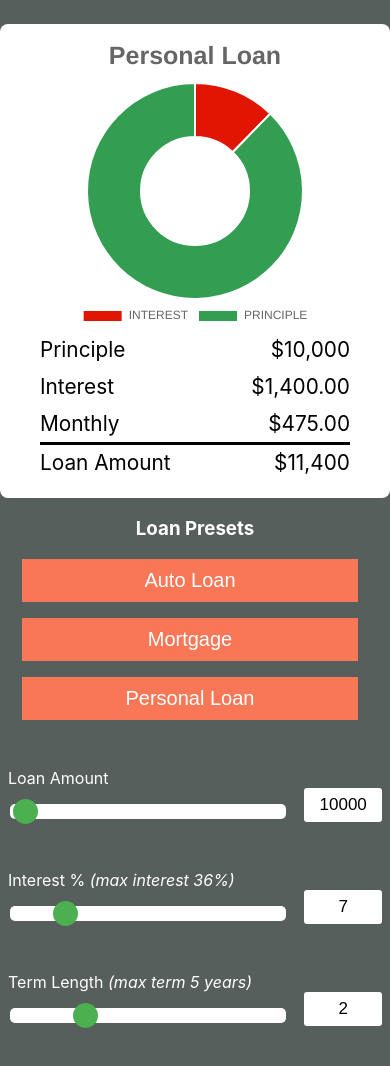
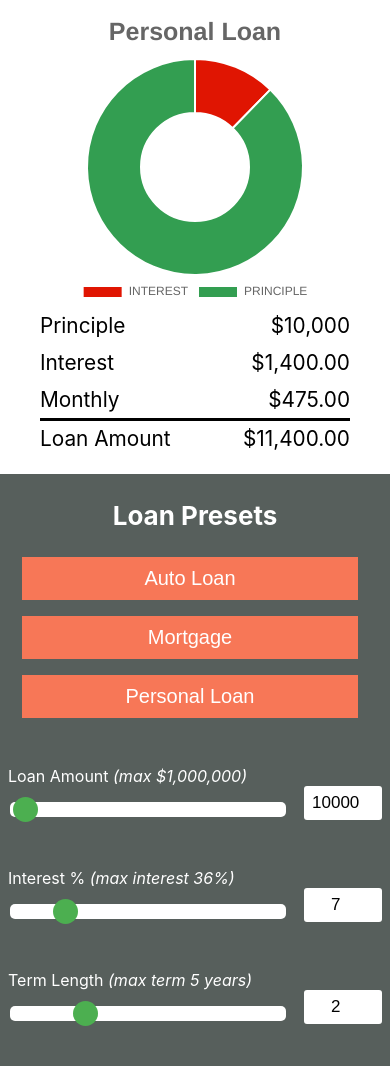
Before and after one commit to raulthedeveloper/loan_calculator, a React (Create React App) app: page / in a window 390 px wide. Shown: the top 1066 px of the page. Built offline with nearby package versions, Linux system fonts and the light colour scheme.

Commit message:
completed version 1

```diff
--- a/public/index.html
+++ b/public/index.html
@@ -6,8 +6,8 @@
     <meta name="viewport" content="width=device-width, initial-scale=1" />
     <meta name="theme-color" content="#000000" />
     <meta
-      name="description"
-      content="Web site created using create-react-app"
+      name="Loan Calculator"
+      content="This web application is used for calculating different types of loans"
     />
     <link rel="apple-touch-icon" href="%PUBLIC_URL%/logo192.png" />
     <!--
@@ -24,7 +24,7 @@
       work correctly both with client-side routing and a non-root public URL.
       Learn how to configure a non-root public URL by running `npm run build`.
     -->
-    <title>React App</title>
+    <title>Loan Calculator</title>
   </head>
   <body>
     <noscript>You need to enable JavaScript to run this app.</noscript>
--- a/src/App.css
+++ b/src/App.css
@@ -21,6 +21,13 @@
         width: initial;
         height: initial;
         padding: .5rem;
+        padding-top: 0;
+        margin-top: 0;
+
+    }
+    .col{
+        max-height: initial;
+        min-height: initial;
     }
 }
 
@@ -28,6 +35,7 @@
     min-width: 50%;
     display: flex;
     justify-content: center;
+    max-height: 800px;
 }
 
 .app{
--- a/src/App.js
+++ b/src/App.js
@@ -1,7 +1,7 @@
 import './App.css';
 import Controls from "./components/Controls/Controls"
 import Display from "./components/Display/index"
-import { useState, useEffect } from 'react'
+import { useState } from 'react'
 
 
 
@@ -9,33 +9,28 @@ import { useState, useEffect } from 'react'
 
 
 function App() {
-
+// Sets up component state
 let [term,setTerm] = useState(Number)
 let [ amount, setAmount ] = useState(Number)
 let [ interest, setInterest ] = useState(Number)
 let [ loanType, setLoanType ] = useState(String)
 
 
-
+// updateData is passed to Controls component in order to get values to set to local state
 function updateData(term,amount,interest){
   setTerm(term)
   setAmount(amount)
   setInterest(interest)
 
+
+}
+
+// function is passed to controls to get loanType string from Controls component
+function updateLoanType(loanType){
+  setLoanType(loanType)
 }
 
 
-
-useEffect(() =>{
-  setTerm(term)
-  setAmount(amount)
-  setInterest(interest)
-  // eslint-disable-next-line
-},[])
-
-function updateLoanType(loanType){
-  setLoanType(loanType)
-}
 
   return (
     <div className="App">
--- a/src/components/Controls/Controls.js
+++ b/src/components/Controls/Controls.js
@@ -20,6 +20,7 @@ export default class Controls extends Component {
         this.changeInterest = this.changeInterest.bind(this)
     }
 
+    // Set initial State on startup
     componentDidMount(){
         this.setState({
             term:2,
@@ -30,7 +31,7 @@ export default class Controls extends Component {
 
 
 
-
+    // change methods set state from child and send state to parent with updateData prop.
     changeAmount = amount => this.setState({
         amount
     },()=> this.props.updateData(this.state.term,this.state.amount,this.state.interest))
@@ -44,7 +45,7 @@ export default class Controls extends Component {
     },()=> this.props.updateData(this.state.term,this.state.amount,this.state.interest))
 
 
-
+//Sets max values and loantype string to parent (App.js) to be sent to Display component for consumption
     loanPreset(termMax,interestMax,loanType){
         this.setState({
             termMax,
--- a/src/components/Controls/Sliders.js
+++ b/src/components/Controls/Sliders.js
@@ -7,18 +7,29 @@ import './controls.css'
 
 export default function Sliders(props) {
 
+let {interestMax,termMax,interest,term,amount } = props.data
+
+// Contraints wont let user input values higher than maximum
+let interestConstraint = interest >= interestMax ? interestMax : interest
+let termConstraint = term >= termMax ? termMax : term
 
 
-let {interestMax,termMax,interest,term,amount } = props.data
-
-
+//   Change amount method is sent to slider componenent and value
+//   from sliders and input is sent to the parent (Control component) with change methods
 
 function changeAmount(e){
-      props.changeAmount(e.target.value)
+    if(e.target.value < 0){
+        props.changeAmount(1)
+    }else{
+        props.changeAmount(e.target.value)
+    }
+
 }
 
 function changeInterest(e){
-    if(e.target.value >= interestMax){
+    if(e.target.value < 0){
+        props.changeInterest(1)
+    }else if(e.target.value >= interestMax){
         props.changeInterest(interestMax)
     }else{
         props.changeInterest(e.target.value)
@@ -28,7 +39,10 @@ function changeInterest(e){
 }
 
 function changeTerm(e){
-    if(e.target.value >= termMax){
+    if(e.target.value < 0){
+        props.changeInterest(1)
+    }
+   else if(e.target.value >= termMax){
         props.changeTerm(termMax)
     }else{
         props.changeTerm(e.target.value)
@@ -39,26 +53,27 @@ function changeTerm(e){
 
     return (
         <div>
-            <label>Loan Amount</label>
+            <label>Loan Amount <span><em>(max $1,000,000)</em></span></label>
             <div className="slidecontainer">
+
                 <input type="range" min="1" max="1000000" value={amount} className="slider" onChange={(e)=>changeAmount(e)} id="myRange"/>
-                <input type="text" value={amount} className="text-field" onChange={e =>changeAmount(e)} />
+                <input type="number" value={amount} className="text-field" onChange={e =>changeAmount(e)} />
 
                 </div>
                 <label>Interest % <span><em>(max interest {interestMax}%)</em></span></label>
                 <div className="slidecontainer">
 
-                <input type="range" min="1" max={interestMax.toString()} value={interest > interestMax ? interestMax : interest} className="slider" onChange={e => changeInterest(e)} id="myRange"/>
+                <input type="range" min="1" max={interestMax.toString()} value={interestConstraint} className="slider" onChange={e => changeInterest(e)} id="myRange"/>
 
-                <input type="text" value={interest > interestMax ? interestMax : interest} className="text-field" onChange={e => changeInterest(e)}/>
+                <input type="number" value={interestConstraint} className="text-field" onChange={e => changeInterest(e)}/>
 
                 </div>
                 <label>Term Length <span><em>(max term {termMax} years)</em></span></label>
                 <div className="slidecontainer">
 
-                <input type="range" min="1" max={termMax.toString()} value={term > termMax ? termMax : term} className="slider" onChange={e => changeTerm(e)} id="myRange"/>
+                <input type="range" min="1" max={termMax.toString()} value={termConstraint} className="slider" onChange={e => changeTerm(e)} id="myRange"/>
 
-                <input type="text" value={term > termMax ? termMax : term} className="text-field" onChange={e =>changeTerm(e)}/>
+                <input type="number" value={termConstraint} className="text-field" onChange={e =>changeTerm(e)}/>
 
                 </div>
         </div>
--- a/src/components/Display/display.css
+++ b/src/components/Display/display.css
@@ -17,6 +17,16 @@
     }
 }
 
+@media only screen and (max-width: 500px) {
+    .chart-container{
+        border-radius: 0;
+    }
+    h3{
+        font-size: 26px;
+    }
+}
+
+
 canvas{
     min-height: 300px;
 }
--- a/src/components/Display/index.js
+++ b/src/components/Display/index.js
@@ -2,6 +2,8 @@ import React, { Component } from 'react'
 import Chart from "../graph"
 import './display.css'
 
+
+//Adds commas to numbers to make them easier to read
 function numberWithCommas(x) {
     if(x === null || x === undefined){
       return "NA"
@@ -14,18 +16,24 @@ function numberWithCommas(x) {
 export default class index extends Component {
     constructor(props){
         super(props)
+
         this.state = {
             title:props.payload.loanType,
             chartData:{},
-            interestTotal:this.getInterest()
+            interestTotal:this.getInterest(),
         }
     }
 
+
+
+//methods calculates the interest total to used in render
 getInterest = () =>{
     let {amount,interest,term} = this.props.payload
     return parseFloat(amount * (interest/100) * term).toFixed(2)
 }
 
+//  calculate components take amount, interest, term values from props and calculates values
+// and return a span element with calculated values
 
 CalculateInterest = () =>{
     let {amount,interest,term} = this.props.payload
@@ -34,7 +42,7 @@ return <span>${numberWithCommas(parseFloat(amount * (interest/100) * term).toFix
 
 CalculateTotal = () =>{
     let {amount,interest,term} = this.props.payload
-    let total = parseInt(amount) + parseInt(parseFloat(amount * (interest/100) * term).toFixed(2))
+    let total = parseFloat(parseInt(amount) + amount * (interest/100) * term).toFixed(2)
 return <span>{"$" + numberWithCommas(total) }</span>
 }
 
@@ -45,7 +53,7 @@ CalculateMonthly = () =>{
     return <span>{ "$" + numberWithCommas(monthly) }</span>
 }
 
-
+// when component mounts the dounut chart data is set to state to be used as a prop to the chart component
     componentDidMount(){
         let {amount,interest,term} = this.props.payload
 
@@ -77,6 +85,7 @@ CalculateMonthly = () =>{
 
     }
 
+    // Checks if props change. When prop changes new values update chart state
     componentDidUpdate(nextProp){
         let {amount,interest,term} = this.props.payload
 
```
Also changed, not shown: src/components/Controls/controls.css (line endings or trailing spaces), 2 other files (tests, documents, lock files or other folders).
